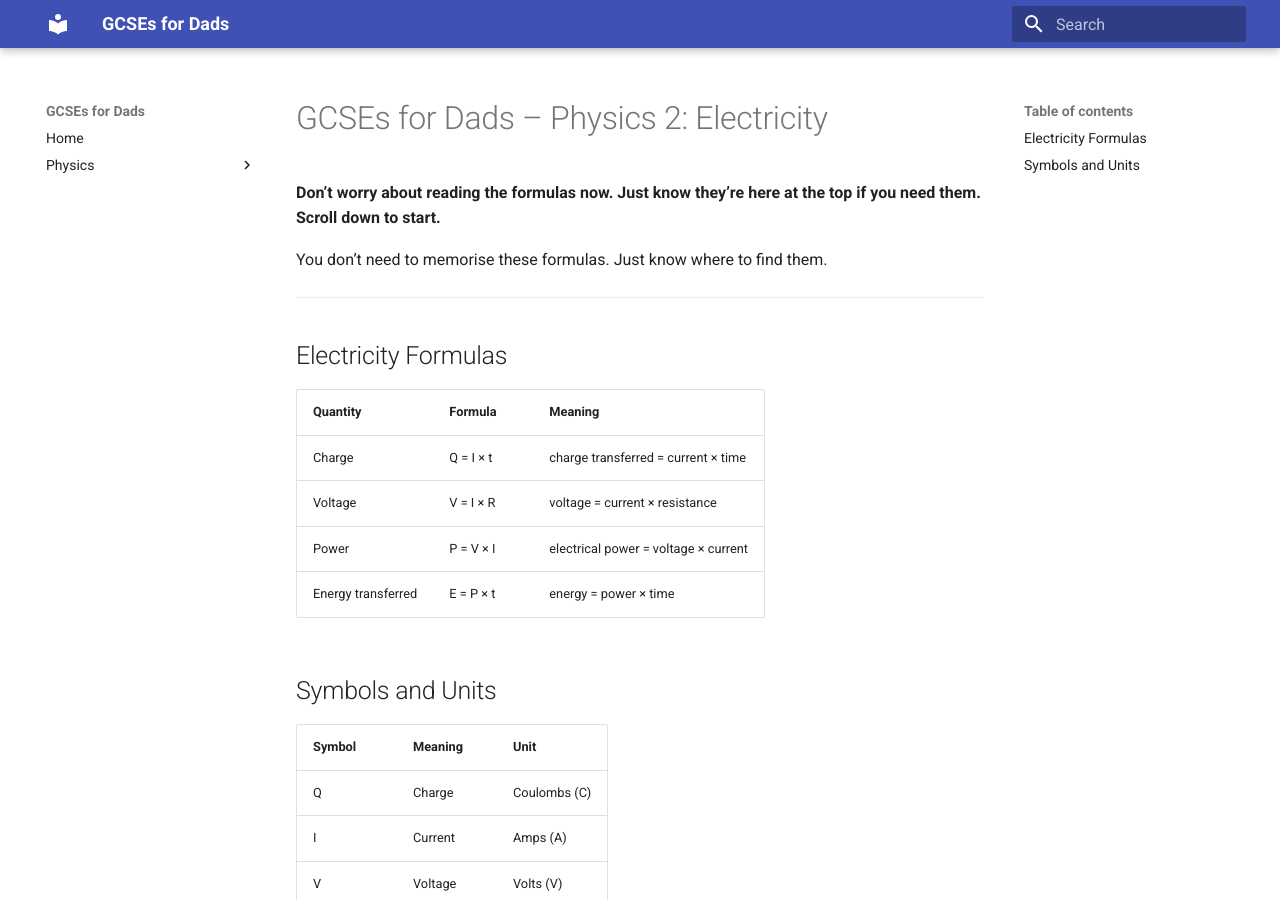
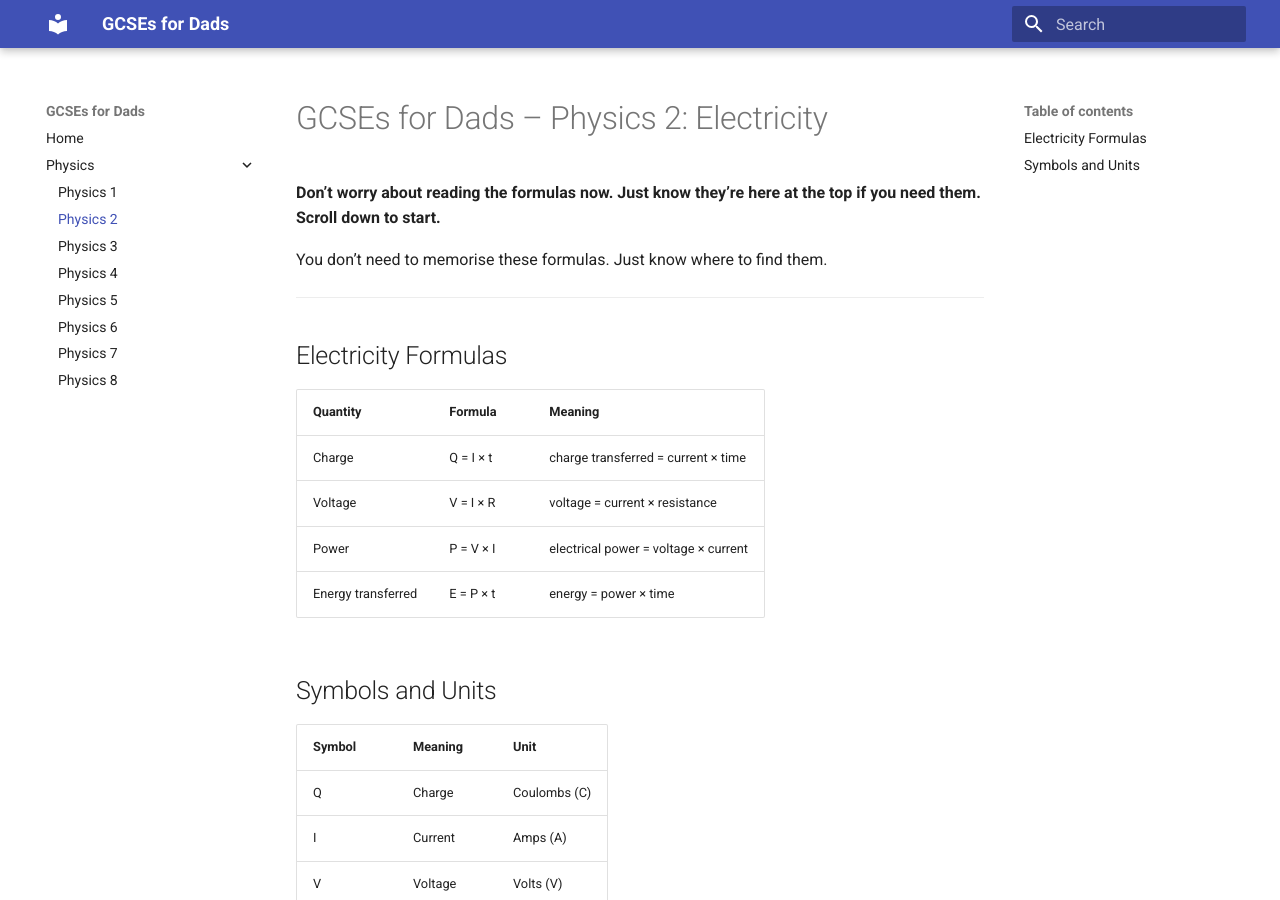
Before and after one commit to stuartharesnape/gcses-for-dads, an MkDocs documentation site: the page built from content/physics-ghjs76/physics2-electricity.md, in a window 1280 px wide and 900 px high. Built offline with MkDocs 1.6.1 and Material for MkDocs 9.7.7, drawn with Linux system fonts in a browser that asks for light colours; some of the changed lines change nothing that is shown.

Commit message:
bug on yml

```diff
--- a/mkdocs.yml
+++ b/mkdocs.yml
@@ -9,14 +9,14 @@ theme:
 nav:
   - Home: index.md
   - Physics:
-      - Physics 1: physics-ghjs76physics1-energy.md
-      - Physics 2: physics-ghjs76physics2-electricity.md
-      - Physics 3: physics-ghjs76physics3-particle-model-of-matter.md
-      - Physics 4: physics-ghjs76physics4-atomic-structure-and-radiation.md
-      - Physics 5: physics-ghjs76physics5-forces.md
-      - Physics 6: physics-ghjs76physics6-waves.md
-      - Physics 7: physics-ghjs76physics7-magnetism-and-electromagnetism.md
-      - Physics 8: physics-ghjs76physics8-space-physics.md
+      - Physics 1: physics-ghjs76/physics1-energy.md
+      - Physics 2: physics-ghjs76/physics2-electricity.md
+      - Physics 3: physics-ghjs76/physics3-particle-model-of-matter.md
+      - Physics 4: physics-ghjs76/physics4-atomic-structure-and-radiation.md
+      - Physics 5: physics-ghjs76/physics5-forces.md
+      - Physics 6: physics-ghjs76/physics6-waves.md
+      - Physics 7: physics-ghjs76/physics7-magnetism-and-electromagnetism.md
+      - Physics 8: physics-ghjs76/physics8-space-physics.md
 
 extra_css:
   - stylesheets/extra.css
```
